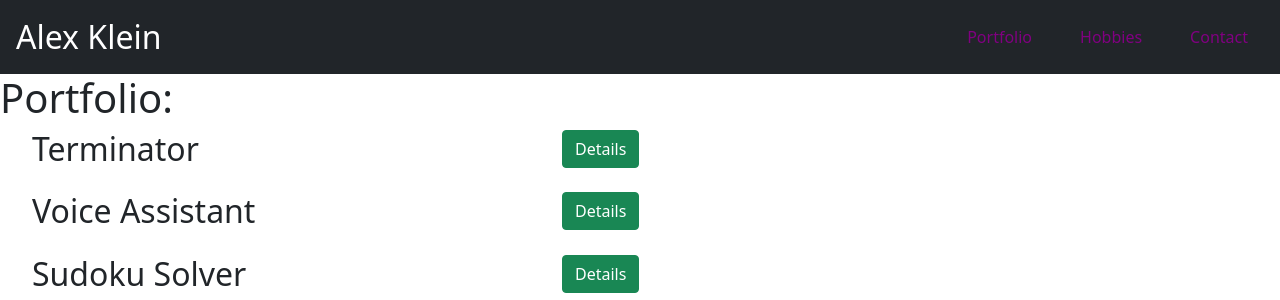
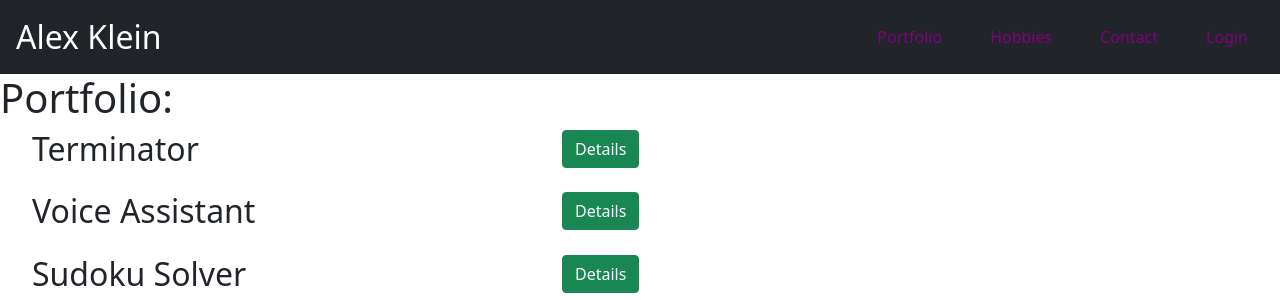
Before and after one commit to itssamich/CS3620_Portfolio, a Django app: page /portfolio/ in a window 1280 px wide. Shown: the top 300 px of the page. Run offline with Django 3.2, Linux system fonts and the light colour scheme; data comes from the database, SQL or seed files in the repository; both versions use the stored data as it was after the commit.

Commit message:
Added login/out functions and added restrictions

```diff
--- a/CS3620_Portfolio/settings.py
+++ b/CS3620_Portfolio/settings.py
@@ -123,3 +123,5 @@ USE_TZ = True
 # https://docs.djangoproject.com/en/2.2/howto/static-files/
 
 STATIC_URL = '/static/'
+LOGIN_REDIRECT_URL = 'portfolio:index'
+LOGIN_URL = 'Login'
--- a/CS3620_Portfolio/urls.py
+++ b/CS3620_Portfolio/urls.py
@@ -16,6 +16,7 @@ Including another URLconf
 from django.contrib import admin
 from django.urls import path, include
 from users import views as userViews
+from django.contrib.auth import login, views as authenticationViews
 
 
 urlpatterns = [
@@ -24,5 +25,8 @@ urlpatterns = [
     path('hobbies/', include('hobby.urls')),
     path('portfolio/', include('portfolio.urls')),
     path('contact/', include('contact.urls')),
-    path('register/', userViews.register, name='Register')
+    path('register/', userViews.register, name='Register'),
+    path('login/',authenticationViews.LoginView.as_view(template_name = 'users/login.html'), name='Login'),
+    path('logout/',authenticationViews.LogoutView.as_view(template_name = 'users/logout.html'), name='Logout'),
+
 ]
--- a/hobby/templates/hobby/base.html
+++ b/hobby/templates/hobby/base.html
@@ -15,6 +15,11 @@
             <a href="{%  url 'portfolio:index' %}" class="nav-item nav-link">Portfolio</a>
             <a href="{%  url 'hobby:index' %}" class="nav-item nav-link">Hobbies</a>
             <a href="{%  url 'contact:index' %}" class="nav-item nav-link">Contact</a>
+            {% if user.is_authenticated %}
+                <a href="{%  url 'Logout' %}" class="nav-item nav-link log">Logout</a>
+            {% else %}
+                <a href="{%  url 'Login' %}" class="nav-item nav-link log">Login</a>
+            {% endif %}
         </div>
     </nav>
     {% if messages %}
--- a/portfolio/views.py
+++ b/portfolio/views.py
@@ -1,6 +1,6 @@
 from django.shortcuts import render, redirect
 from django.http import HttpResponse
-
+from django.contrib.auth.decorators import login_required
 from portfolio.forms import projForm
 from .models import Project
 from django.template import loader
@@ -20,7 +20,7 @@ def detail(request, projectId):
     }
     return render(request, 'project/detail.html', context)
 
-
+@login_required
 def createProj(request):
     form = projForm(request.POST or None)
 
@@ -30,6 +30,7 @@ def createProj(request):
 
     return render(request, 'project/projForm.html', {'form': form})
 
+@login_required
 def updateProj(request, projectId):
     project = Project.objects.get(id=projectId)
     form = projForm(request.POST or None, instance=project)
@@ -40,6 +41,7 @@ def updateProj(request, projectId):
 
     return render(request, 'project/projForm.html', {'form': form, 'project': project})
 
+@login_required
 def deleteProj(request, projectId):
     project = Project.objects.get(id=projectId)
 
--- /dev/null
+++ b/users/templates/users/logout.html
@@ -0,0 +1,5 @@
+{% extends 'hobby/base.html' %}
+
+{% block body %}
+    <h1>You have been logged out!</h1>
+{% endblock %}
--- a/users/views.py
+++ b/users/views.py
@@ -10,7 +10,7 @@ def register(request):
             username = form.cleaned_data['username']
             form.save()
             messages.success(request, f'Welcome {username}, your account is now registered')
-            return redirect('portfolio:index')
+            return redirect('login')
     else:
         form = RegistrationForm()
     return render(request, 'users/register.html', {'form': form})
```
Also changed, not shown: users/templates/users/login.html (added, +9 -0 lines), db.sqlite3, hobby/static/hobby/style.css (line endings or trailing spaces).
